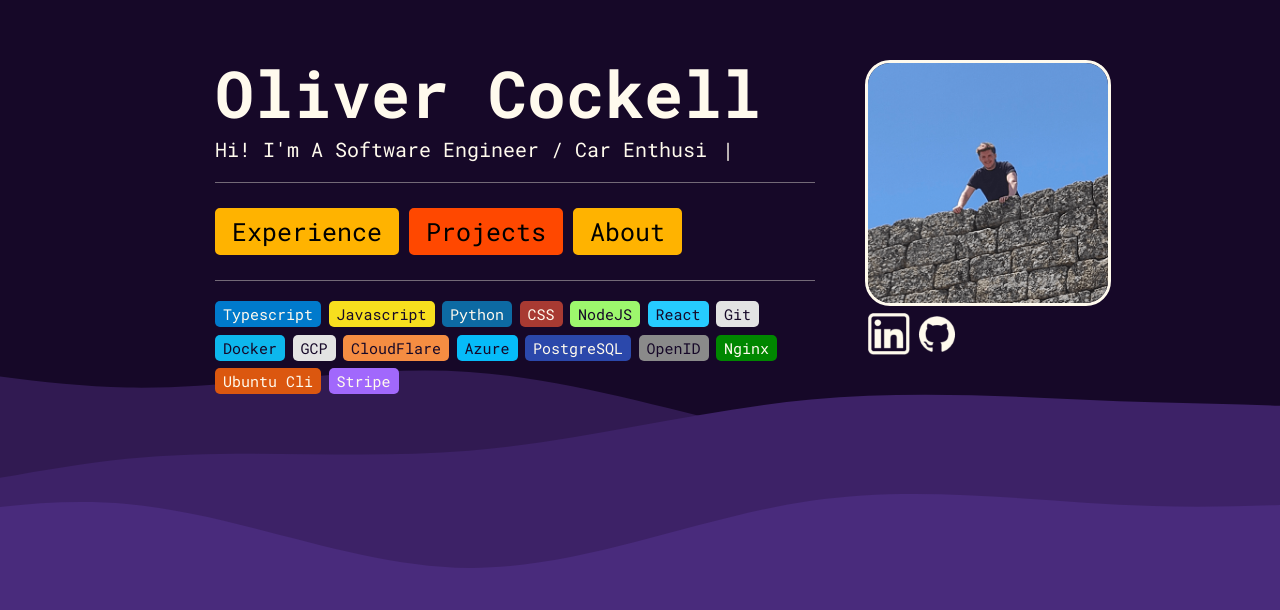
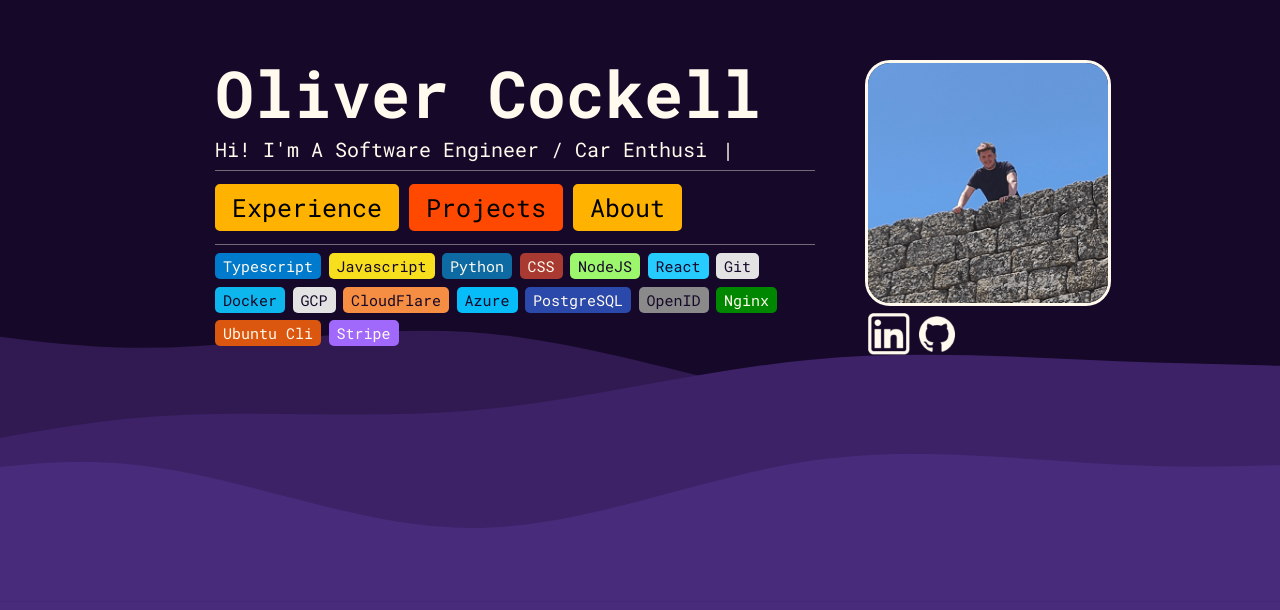
Before and after one commit to SlightOfHandio2/portfolio, a React (Create React App) app: page / in a window 1280 px wide. Shown: the part 190-800 px from the top of the page. Built offline with nearby package versions, Linux system fonts and the light colour scheme.

Commit message:
dumb shit

```diff
--- a/src/subPages/MainIntro.tsx
+++ b/src/subPages/MainIntro.tsx
@@ -30,7 +30,7 @@
             <Cursor />
           </p>
         </div>
-        <hr className="Break" />
+        <hr className="BreakIntro" />
         <div className="ButtonHolder">
           <Button
             text={"Experience"}
@@ -48,7 +48,7 @@
             onClick={() => handleClickScroll("AboutSubPage")}
           />
         </div>
-        <hr className="Break" />
+        <hr className="BreakIntro" />
         <div className="TagHolder">
           <Tag text={"Typescript"} background={"#007ACC"} color={"#fffaed"} />
           <Tag text={"Javascript"} background={"#f7df1e"} />
--- a/src/subPages/css/MainIntro.css
+++ b/src/subPages/css/MainIntro.css
@@ -22,6 +22,13 @@
 .Break {
   color: #fffaed;
   margin-bottom: 10px;
+}
+
+.BreakIntro {
+  border: 0;
+  height: 1px;
+  background: rgba(255, 250, 237, 0.4);
+  margin: 8px 0;
 }
 
 .TagHolder {
```
